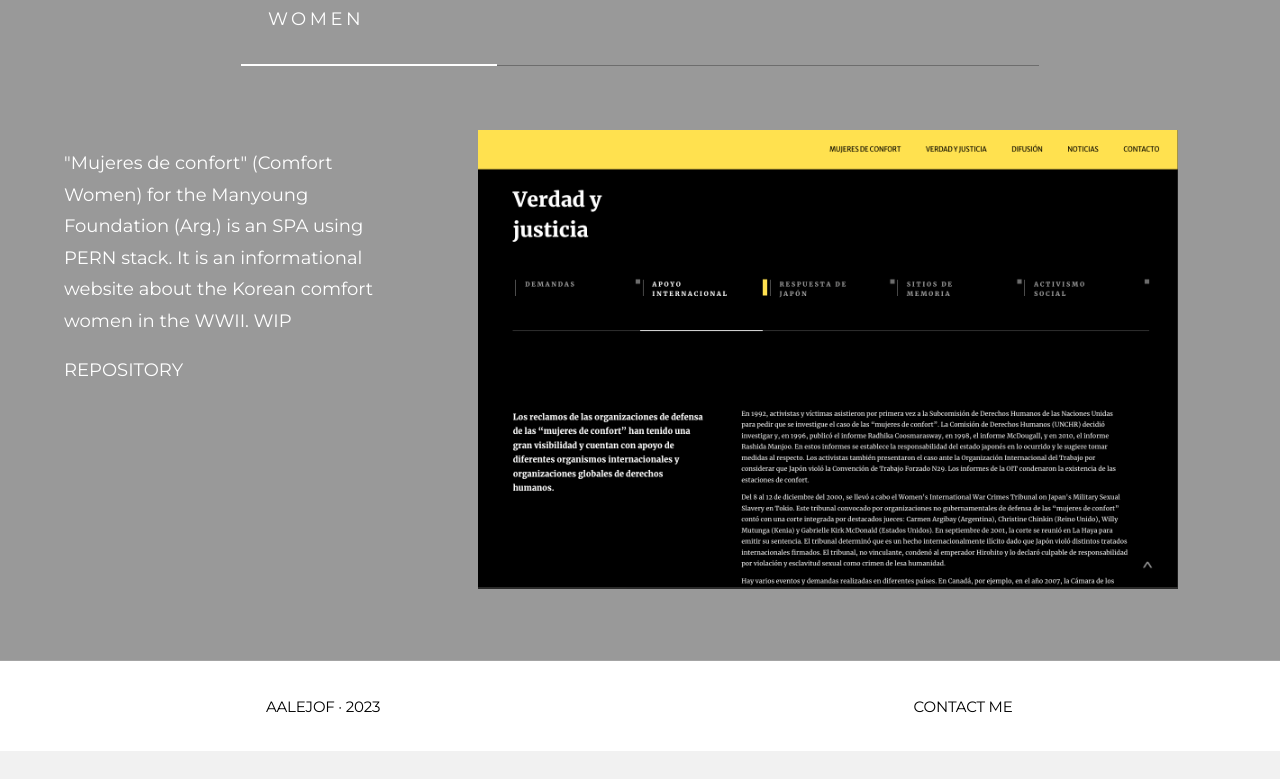
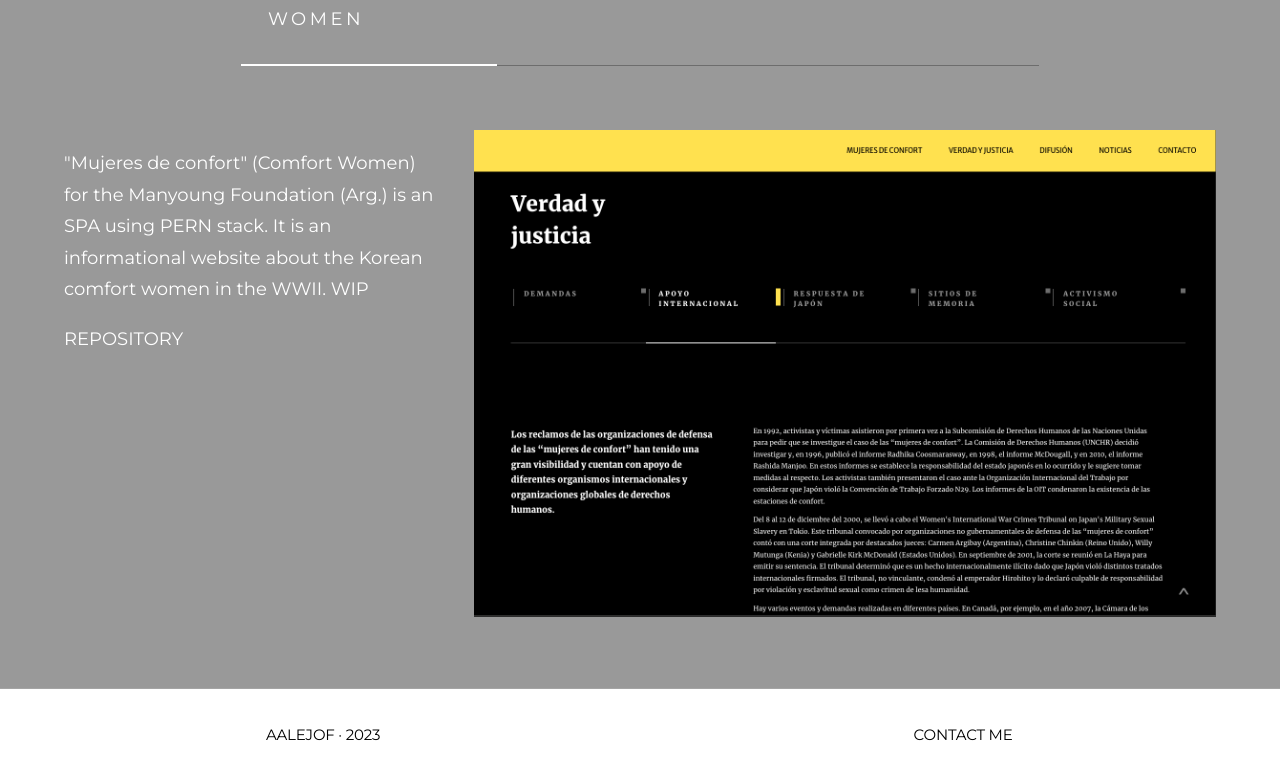
Before and after one commit to AAlejof/Aalejof-Portfolio, a React (Vite) app in the folder client/: page / in a window 1280 px wide. Shown: the part 1429-2208 px from the top of the page. Before the commit the page ends 2180 px from the top, so only its background shows below. Built offline with nearby package versions, Linux system fonts and the light colour scheme.

Commit message:
change content padding and justification

```diff
--- a/client/src/components/Projects/Projects.module.css
+++ b/client/src/components/Projects/Projects.module.css
@@ -321,33 +321,33 @@
     .contentDiv {
         display: flex;
         flex-direction: row;
-        justify-content: space-between;
+        justify-content: center;
         padding: 5%;
         padding-top: 0;
-        text-align: left;
         min-height: 55vh;
     }
 
     .summaryDiv {
         width: 33.33%;
-        padding-right: 5vw;
+        padding-right: 3vw;
         color: #FFF;
         font-family: Montserrat;
         font-size: 18px;
         font-style: normal;
         font-weight: 400;
         line-height: 175%;
+        text-align: left;
     }
 
     .textDiv {
         width: 66.66%;
-        padding-right: 3vw;
         font-family: Montserrat;
         color: #FFF;
         font-size: 14px;
         font-style: normal;
         font-weight: 400;
         line-height: 175%;
+        text-align: right;
     }
 
 }
```
